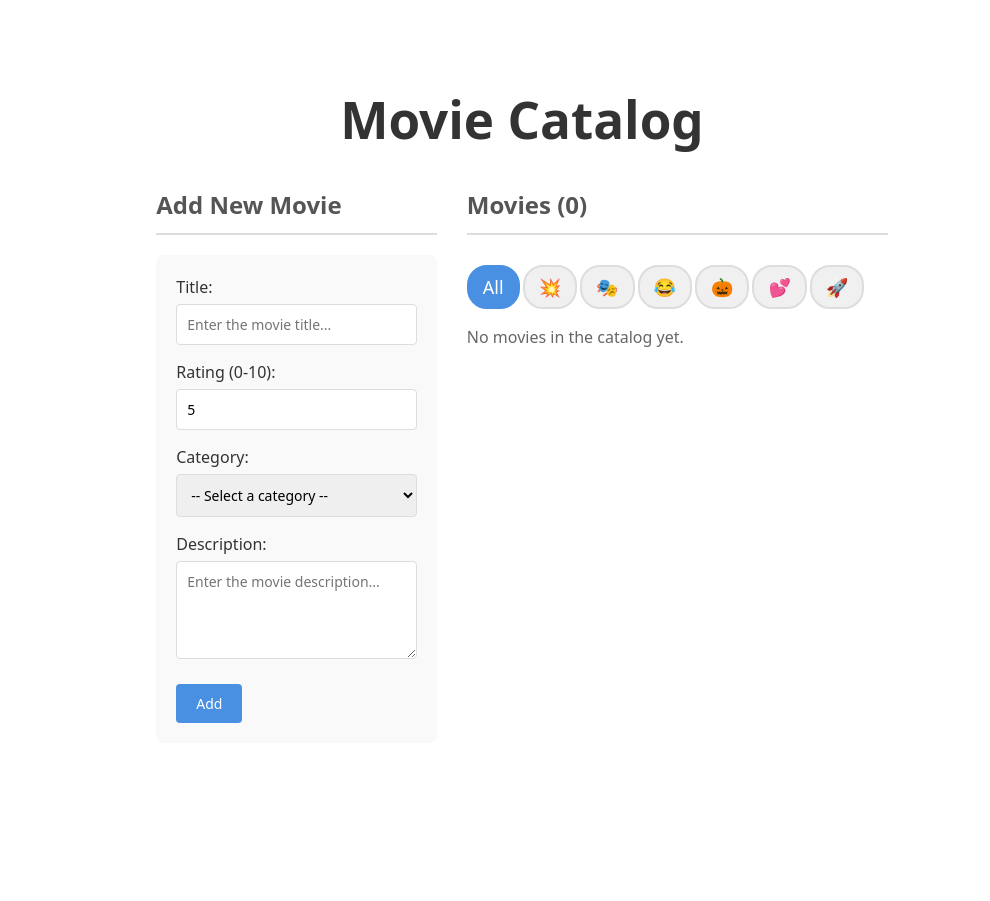
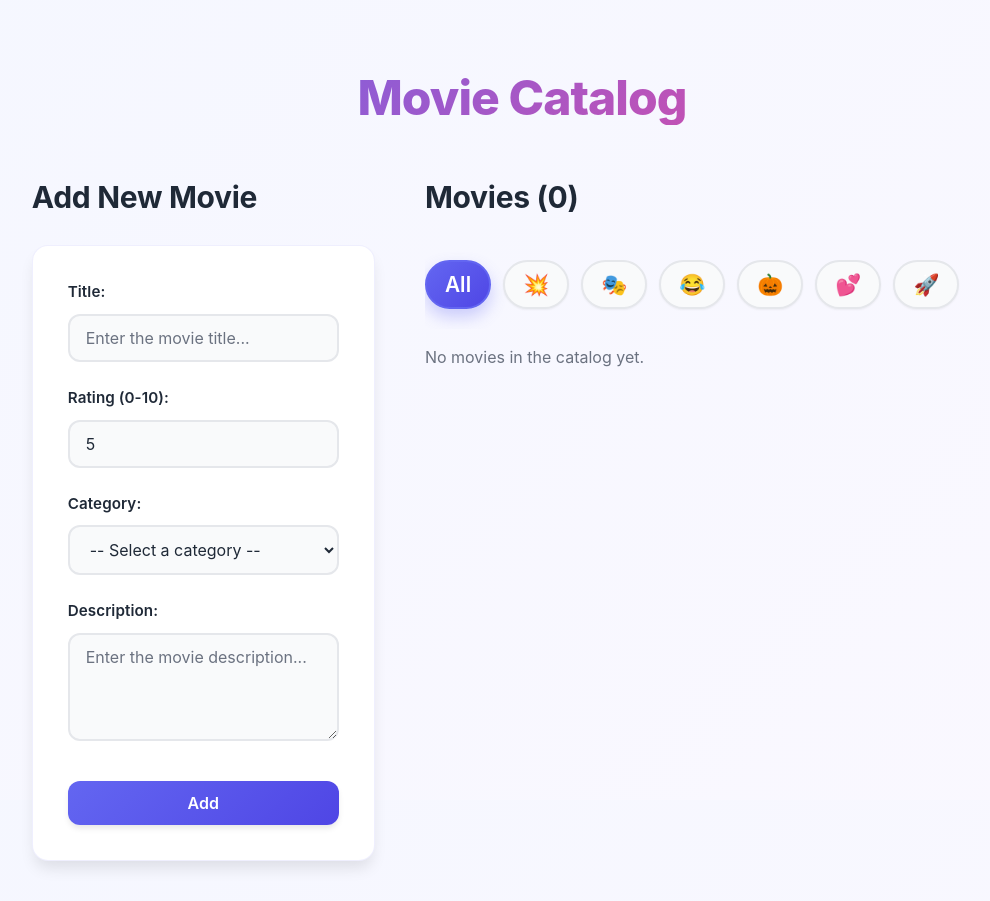
Before and after one commit to janossandor3/session-1-homework, a React (Vite) app: page / in a window 1280 px wide. Shown: the whole page, without its empty margins (138-1128 px from the left). Before the commit the page ends 800 px from the top, so only its background shows below. Built offline with nearby package versions, Linux system fonts and the light colour scheme.

Commit message:
Massive facelift

```diff
--- a/src/App.css
+++ b/src/App.css
@@ -1,26 +1,64 @@
+/* Modern Design System */
+:root {
+  --primary: #6366F1;
+  --primary-dark: #4F46E5;
+  --secondary: #EC4899;
+  --accent: #06B6D4;
+  --accent-alt: #F59E0B;
+  --bg-primary: #FFFFFF;
+  --bg-secondary: #F9FAFB;
+  --bg-tertiary: #F3F4F6;
+  --text-primary: #1F2937;
+  --text-secondary: #6B7280;
+  --border-color: #E5E7EB;
+  --shadow-sm: 0 1px 2px 0 rgba(0, 0, 0, 0.05);
+  --shadow-md: 0 4px 6px -1px rgba(0, 0, 0, 0.1);
+  --shadow-lg: 0 10px 15px -3px rgba(0, 0, 0, 0.1);
+  --shadow-xl: 0 20px 25px -5px rgba(0, 0, 0, 0.1);
+  --radius-sm: 8px;
+  --radius-md: 12px;
+  --radius-lg: 16px;
+  --radius-full: 9999px;
+}
+
+* {
+  transition: background-color 0.2s ease, border-color 0.2s ease, color 0.2s ease, transform 0.2s ease;
+}
+
 .container {
   width: 100%;
-  max-width: 2800px;
+  max-width: 1400px;
   margin: 0 auto;
-  padding: 20px;
-  font-family: system-ui, -apple-system, sans-serif;
+  padding: 40px 20px;
+  font-family: -apple-system, BlinkMacSystemFont, 'Segoe UI', 'Roboto', 'Oxygen',
+    'Ubuntu', 'Cantarell', 'Fira Sans', 'Droid Sans', 'Helvetica Neue',
+    sans-serif;
   display: flex;
   flex-direction: column;
-  align-items: center;
+  align-items: stretch;
+  min-height: 100vh;
 }
 
 h1 {
-  color: #333;
+  color: var(--text-primary);
   text-align: center;
-  margin-bottom: 40px;
+  margin-bottom: 50px;
+  font-size: 3rem;
+  font-weight: 800;
+  letter-spacing: -0.02em;
+  background: linear-gradient(135deg, var(--primary) 0%, var(--secondary) 100%);
+  -webkit-background-clip: text;
+  -webkit-text-fill-color: transparent;
+  background-clip: text;
 }
 
 .app-layout {
   display: flex;
   flex-direction: column;
-  gap: 30px;
-  align-items: center;
+  gap: 40px;
+  align-items: stretch;
   width: 100%;
+  flex: 1;
 }
 
 .form-section {
@@ -38,261 +76,351 @@ h1 {
     flex-direction: row;
     align-items: flex-start;
     width: 100%;
+    gap: 50px;
   }
 
   .form-section {
-    flex: 40%;
+    flex: 0 0 35%;
     min-width: 0;
   }
 
   .list-section {
-    flex: 60%;
+    flex: 1 1 65%;
     min-width: 0;
   }
 }
 
 h2 {
-  color: #555;
+  color: var(--text-primary);
   margin-top: 0;
-  border-bottom: 2px solid #ddd;
-  padding-bottom: 10px;
+  margin-bottom: 25px;
+  font-size: 1.875rem;
+  font-weight: 700;
+  letter-spacing: -0.01em;
+  border-bottom: none;
+  padding-bottom: 0;
 }
 
 p {
-  color: #666;
+  color: var(--text-secondary);
+  font-size: 1rem;
+  line-height: 1.6;
 }
 
 form {
-  background: #f9f9f9;
-  padding: 20px;
-  border-radius: 8px;
-  margin-top: 15px;
+  background: var(--bg-primary);
+  padding: 35px;
+  border-radius: var(--radius-lg);
+  margin-top: 0;
   width: 100%;
   box-sizing: border-box;
+  box-shadow: var(--shadow-lg);
+  border: 1px solid rgba(99, 102, 241, 0.1);
 }
 
 .form-group {
-  margin-bottom: 15px;
+  margin-bottom: 25px;
   display: flex;
   flex-direction: column;
 }
 
 label {
-  margin-bottom: 5px;
-  color: #333;
-  font-weight: 500;
+  margin-bottom: 10px;
+  color: var(--text-primary);
+  font-weight: 600;
+  font-size: 0.95rem;
+  letter-spacing: 0.005em;
 }
 
 input,
 select,
 textarea {
   width: 100%;
-  padding: 10px;
-  border: 1px solid #ddd;
-  border-radius: 4px;
-  font-size: 14px;
+  padding: 12px 16px;
+  border: 2px solid var(--border-color);
+  border-radius: var(--radius-md);
+  font-size: 1rem;
   font-family: inherit;
   box-sizing: border-box;
+  background: var(--bg-secondary);
+  color: var(--text-primary);
+  transition: all 0.3s ease;
+}
+
+input::placeholder,
+textarea::placeholder {
+  color: var(--text-secondary);
+}
+
+input:hover,
+select:hover,
+textarea:hover {
+  border-color: var(--primary);
+  background: var(--bg-primary);
 }
 
 input:focus,
 select:focus,
 textarea:focus {
   outline: none;
-  border-color: #4a90e2;
-  box-shadow: 0 0 0 3px rgba(74, 144, 226, 0.1);
+  border-color: var(--primary);
+  background: var(--bg-primary);
+  box-shadow: 0 0 0 4px rgba(99, 102, 241, 0.1);
 }
 
 button {
-  background: #4a90e2;
+  background: linear-gradient(135deg, var(--primary) 0%, var(--primary-dark) 100%);
   color: white;
   border: none;
-  padding: 10px 20px;
-  border-radius: 4px;
-  font-size: 14px;
-  font-weight: 500;
+  padding: 12px 24px;
+  border-radius: var(--radius-md);
+  font-size: 1rem;
+  font-weight: 600;
   cursor: pointer;
-  margin-top: 10px;
+  margin-top: 15px;
+  transition: all 0.3s ease;
+  box-shadow: var(--shadow-md);
+  letter-spacing: 0.005em;
 }
 
 button:hover {
-  background: #357abd;
+  transform: translateY(-2px);
+  box-shadow: 0 12px 20px rgba(99, 102, 241, 0.3);
+}
+
+button:active {
+  transform: translateY(0);
 }
 
 .movie-list {
   display: grid;
-  grid-template-columns: repeat(auto-fill, minmax(300px, 1fr));
-  gap: 15px;
-  margin-top: 15px;
+  grid-template-columns: repeat(auto-fill, minmax(320px, 1fr));
+  gap: 60px;
+  margin-bottom: 30px;
   width: 100%;
 }
 
 .category-filter {
   display: flex;
-  gap: 3px;
+  gap: 12px;
+  margin-top: 25px;
+  flex-wrap: nowrap;
+  overflow-x: auto;
+  padding-bottom: 20px;
+}
+
+.category-filter::-webkit-scrollbar {
+  height: 6px;
+}
+
+.category-filter::-webkit-scrollbar-track {
+  background: var(--bg-tertiary);
+  border-radius: var(--radius-full);
+}
+
+.category-filter::-webkit-scrollbar-thumb {
+  background: var(--primary);
+  border-radius: var(--radius-full);
 }
 
 .filter-button {
-  background: #f0f0f0;
-  border: 2px solid #ddd;
-  padding: 8px 14px;
-  border-radius: 20px;
+  background: var(--bg-secondary);
+  border: 2px solid var(--border-color);
+  padding: 10px 18px;
+  border-radius: var(--radius-full);
   cursor: pointer;
-  font-size: 16px;
+  font-size: 1rem;
   display: flex;
   align-items: center;
-  gap: 6px;
-  transition: all 0.2s ease;
-  font-weight: 500;
-  color: #555;
+  gap: 8px;
+  transition: all 0.3s ease;
+  font-weight: 600;
+  color: var(--text-primary);
   flex-shrink: 0;
   white-space: nowrap;
+  box-shadow: var(--shadow-sm);
 }
 
 .filter-button:hover {
-  background: #e8e8e8;
-  border-color: #aaa;
+  border-color: var(--primary);
+  background: rgba(99, 102, 241, 0.05);
+  transform: translateY(-2px);
 }
 
 .filter-button.active {
-  background: #4a90e2;
-  border-color: #4a90e2;
+  background: linear-gradient(135deg, var(--primary) 0%, var(--primary-dark) 100%);
+  border-color: var(--primary);
   color: white;
+  box-shadow: 0 8px 16px rgba(99, 102, 241, 0.3);
 }
 
 .filter-emoji {
-  font-size: 18px;
+  font-size: 1.3rem;
+  display: flex;
+  align-items: center;
+  justify-content: center;
 }
 
 .movie-item {
-  background: white;
-  border: 1px solid #ddd;
-  border-radius: 8px;
-  padding: 20px;
-  box-shadow: 0 2px 4px rgba(0, 0, 0, 0.1);
-  transition: box-shadow 0.3s ease;
+  background: var(--bg-primary);
+  border: 1px solid var(--border-color);
+  border-radius: var(--radius-lg);
+  padding: 25px;
+  box-shadow: var(--shadow-md);
+  transition: all 0.3s ease;
+  display: flex;
+  flex-direction: column;
+  height: 100%;
+  border-left: 4px solid var(--primary);
+  background: linear-gradient(to bottom right, var(--bg-primary), rgba(99, 102, 241, 0.02));
 }
 
 .movie-item:hover {
-  box-shadow: 0 4px 8px rgba(0, 0, 0, 0.15);
+  box-shadow: var(--shadow-xl);
+  transform: translateY(-5px);
+  border-left-color: var(--secondary);
 }
 
 .movie-header {
   display: flex;
   justify-content: space-between;
-  align-items: start;
+  align-items: flex-start;
+  gap: 15px;
   margin-bottom: 15px;
 }
 
 .movie-header h3 {
   margin: 0;
-  color: #333;
+  color: var(--text-primary);
   flex: 1;
   word-break: break-word;
+  font-size: 1.4rem;
+  font-weight: 700;
+}
+
+.movie-rating {
+  font-size: 0.9rem;
+  font-weight: 700;
+  color: var(--accent-alt);
+  white-space: nowrap;
+  background: rgba(245, 158, 11, 0.1);
+  padding: 6px 12px;
+  border-radius: var(--radius-full);
+  border: 1px solid rgba(245, 158, 11, 0.3);
 }
 
 .movie-description {
-  margin: 10px 0 15px 0;
-  color: #666;
-  font-size: 14px;
-  line-height: 1.5;
-}
-
-.movie-rating {
-  font-size: 14px;
-  font-weight: 500;
-  color: #f39c12;
-  white-space: nowrap;
-  margin-left: 10px;
+  margin: 15px 0 20px 0;
+  color: var(--text-secondary);
+  font-size: 0.95rem;
+  line-height: 1.6;
+  flex-grow: 1;
 }
 
 .movie-buttons {
   display: flex;
   align-items: center;
   justify-content: space-between;
-  gap: 10px;
+  gap: 15px;
+  margin-top: auto;
+  padding-top: 15px;
+  border-top: 1px solid var(--border-color);
 }
 
 .category-badge {
-  background: #e8f4f8;
-  color: #357abd;
-  padding: 6px 12px;
-  border-radius: 20px;
-  font-size: 13px;
-  font-weight: 500;
-}
-
-.delete-button {
-  background: #e74c3c;
-  color: white;
-  border: none;
-  padding: 8px 16px;
-  border-radius: 4px;
-  font-size: 13px;
-  font-weight: 500;
-  cursor: pointer;
-  transition: background-color 0.2s ease;
-}
-
-.delete-button:hover {
-  background: #c0392b;
+  background: linear-gradient(135deg, rgba(99, 102, 241, 0.1) 0%, rgba(6, 182, 212, 0.1) 100%);
+  color: var(--primary);
+  padding: 6px 14px;
+  border-radius: var(--radius-full);
+  font-size: 0.85rem;
+  font-weight: 600;
+  text-transform: uppercase;
+  letter-spacing: 0.05em;
+  border: 1px solid rgba(99, 102, 241, 0.2);
 }
 
 .action-buttons {
   display: flex;
-  gap: 8px;
+  gap: 10px;
+  margin-left: auto;
+}
+
+.delete-button {
+  background: linear-gradient(135deg, #EF4444 0%, #DC2626 100%);
+  color: white;
+  border: none;
+  padding: 9px 16px;
+  border-radius: var(--radius-md);
+  font-size: 0.9rem;
+  font-weight: 600;
+  cursor: pointer;
+  transition: all 0.3s ease;
+  box-shadow: var(--shadow-sm);
+}
+
+.delete-button:hover {
+  transform: translateY(-2px);
+  box-shadow: 0 8px 12px rgba(239, 68, 68, 0.3);
 }
 
 .edit-button {
-  background: #357abd;
+  background: linear-gradient(135deg, var(--accent) 0%, #0891B2 100%);
   color: white;
   border: none;
-  padding: 8px 16px;
-  border-radius: 4px;
-  font-size: 13px;
-  font-weight: 500;
+  padding: 9px 16px;
+  border-radius: var(--radius-md);
+  font-size: 0.9rem;
+  font-weight: 600;
   cursor: pointer;
-  transition: background-color 0.2s ease;
+  transition: all 0.3s ease;
+  box-shadow: var(--shadow-sm);
 }
 
 .edit-button:hover {
-  background: #2a5fa1;
+  transform: translateY(-2px);
+  box-shadow: 0 8px 12px rgba(6, 182, 212, 0.3);
 }
 
 .form-buttons {
   display: flex;
-  gap: 10px;
-  margin-top: 15px;
+  gap: 15px;
+  margin-top: 25px;
+  justify-content: flex-start;
 }
 
 .submit-button {
-  background: #4a90e2;
+  background: linear-gradient(135deg, var(--primary) 0%, var(--primary-dark) 100%);
   color: white;
   border: none;
-  padding: 10px 20px;
-  border-radius: 4px;
-  font-size: 14px;
-  font-weight: 500;
+  padding: 12px 28px;
+  border-radius: var(--radius-md);
+  font-size: 1rem;
+  font-weight: 600;
   cursor: pointer;
-  transition: background-color 0.2s ease;
+  transition: all 0.3s ease;
+  box-shadow: var(--shadow-md);
+  flex: 1;
 }
 
 .submit-button:hover {
-  background: #357abd;
+  transform: translateY(-2px);
+  box-shadow: 0 12px 20px rgba(99, 102, 241, 0.3);
 }
 
 .cancel-button {
-  background: #95a5a6;
-  color: white;
-  border: none;
-  padding: 10px 20px;
-  border-radius: 4px;
-  font-size: 14px;
-  font-weight: 500;
+  background: var(--bg-tertiary);
+  color: var(--text-primary);
+  border: 2px solid var(--border-color);
+  padding: 10px 24px;
+  border-radius: var(--radius-md);
+  font-size: 1rem;
+  font-weight: 600;
   cursor: pointer;
-  transition: background-color 0.2s ease;
+  transition: all 0.3s ease;
 }
 
 .cancel-button:hover {
-  background: #7f8c8d;
+  background: var(--bg-secondary);
+  border-color: var(--text-secondary);
+  transform: translateY(-2px);
 }
--- a/src/index.css
+++ b/src/index.css
@@ -1,11 +1,14 @@
 :root {
-  font-family: system-ui, Avenir, Helvetica, Arial, sans-serif;
+  font-family: -apple-system, BlinkMacSystemFont, 'Segoe UI', 'Roboto', 'Oxygen',
+    'Ubuntu', 'Cantarell', 'Fira Sans', 'Droid Sans', 'Helvetica Neue',
+    sans-serif;
   line-height: 1.5;
   font-weight: 400;
 
-  color-scheme: light dark;
-  color: rgba(255, 255, 255, 0.87);
-  background-color: #242424;
+  color-scheme: light;
+  color: #1F2937;
+  background: linear-gradient(135deg, #F5F7FF 0%, #FAF8FF 100%);
+  background-attachment: fixed;
 
   font-synthesis: none;
   text-rendering: optimizeLegibility;
```
